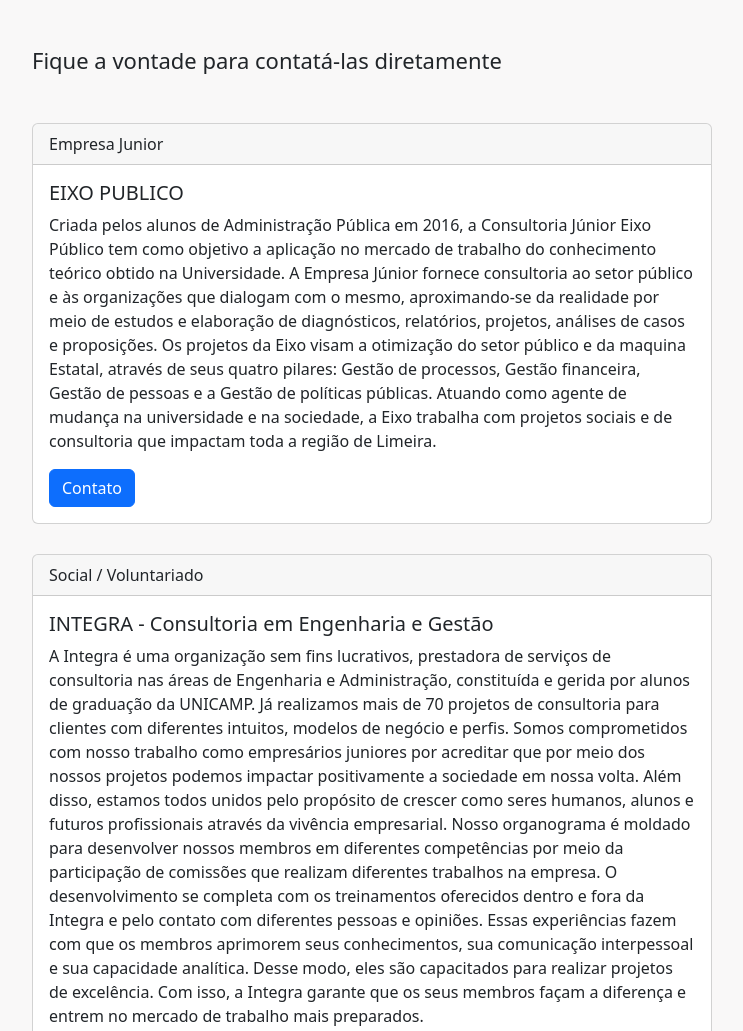
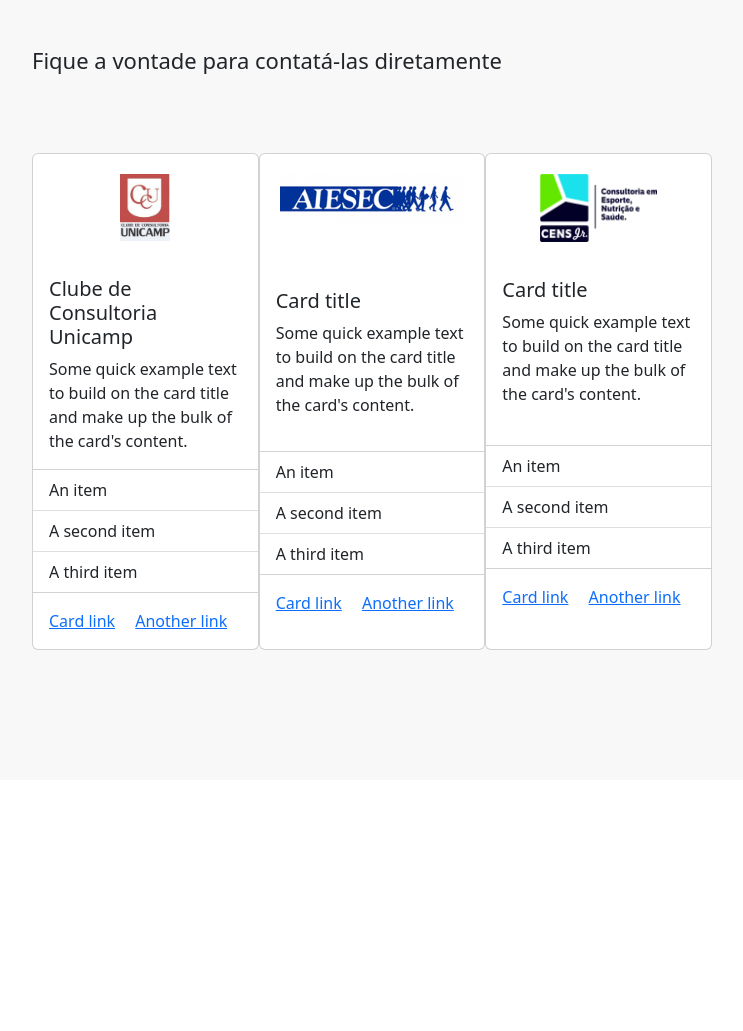
Before and after one commit to rlazani/enctrl, a plain HTML site: page organizacoes.html in a window 1280 px wide. Shown: the part 426-1457 px from the top of the page, without its empty margins (268-1011 px from the left). After the commit the page ends 1206 px from the top, so only its background shows below. Drawn offline with nearby package versions, Linux system fonts and the light colour scheme; a web font is replaced by a local one.

Commit message:
modificações organizações

```diff
--- a/organizacoes.html
+++ b/organizacoes.html
@@ -24,10 +24,59 @@
       <h1>Organizações Estudantis</h1>
     </div>
     <main id="forms">
-
         <h3>Olá! Nesse espaço estão listadas as organizações estudantis que estão oferecendo suporte a comunidade externa</h3>
         <h3>Fique a vontade para contatá-las diretamente</h3>
-        <div class="card">
+        <div class="organizacoes-row">
+          <div class="card" style="width: 18rem;">
+            <img src="img/ccu.jpg" class="logo-organizacoes" style="width: 40%;" alt="...">
+            <div class="card-body">
+              <h5 class="card-title">Clube de Consultoria Unicamp</h5>
+              <p class="card-text">Some quick example text to build on the card title and make up the bulk of the card's content.</p>
+            </div>
+            <ul class="list-group list-group-flush">
+              <li class="list-group-item">An item</li>
+              <li class="list-group-item">A second item</li>
+              <li class="list-group-item">A third item</li>
+            </ul>
+            <div class="card-body">
+              <a href="#" class="card-link">Card link</a>
+              <a href="#" class="card-link">Another link</a>
+            </div>
+          </div>
+          <div class="card" style="width: 18rem;">
+            <img src="img/aisec.jpg" class="logo-organizacoes" style="width: 100%; margin-bottom:30px;"alt="...">
+            <div class="card-body">
+              <h5 class="card-title">Card title</h5>
+              <p class="card-text">Some quick example text to build on the card title and make up the bulk of the card's content.</p>
+            </div>
+            <ul class="list-group list-group-flush">
+              <li class="list-group-item">An item</li>
+              <li class="list-group-item">A second item</li>
+              <li class="list-group-item">A third item</li>
+            </ul>
+            <div class="card-body">
+              <a href="#" class="card-link">Card link</a>
+              <a href="#" class="card-link">Another link</a>
+            </div>
+          </div>
+          <div class="card" style="width: 18rem;">
+            <img src="img/cens.png" class="logo-organizacoes" style="width: 70%;"alt="...">
+            <div class="card-body">
+              <h5 class="card-title">Card title</h5>
+              <p class="card-text">Some quick example text to build on the card title and make up the bulk of the card's content.</p>
+            </div>
+            <ul class="list-group list-group-flush">
+              <li class="list-group-item">An item</li>
+              <li class="list-group-item">A second item</li>
+              <li class="list-group-item">A third item</li>
+            </ul>
+            <div class="card-body">
+              <a href="#" class="card-link">Card link</a>
+              <a href="#" class="card-link">Another link</a>
+            </div>
+          </div>
+        </div>
+        <!-- <div class="card">
             <div class="card-header">
               Empresa Junior
             </div>
@@ -77,7 +126,7 @@
               <p class="card-text">Os alunos que participam da Equipe Torque Baja possuem como objetivo formar equipes que representarão a FCA no projeto Baja SAE. O projeto Baja SAE é um desafio lançado aos estudantes de engenharia que oferece a chance de aplicar na prática os conhecimentos adquiridos em sala de aula, visando incrementar sua preparação para o mercado de trabalho. Ao participar do projeto Baja SAE, o aluno se envolve com um caso real de desenvolvimento de projeto, desde sua a concepção, projeto detalhado e construção. No Brasil o projeto recebe o nome de Projeto Baja SAE BRASIL. Estas equipes são desafiadas semestralmente a participar da Competição Baja SAE. Porém, antes do evento, o objetivo de cada equipe é projetar e construir um protótipo recreativo off- road. Esse projeto e a fabricação do veículo deve ser desenvolvido pelos membros da equipe sem envolvimento direto de engenheiros, educadores, profissionais do ramo off-road ou ligados a esportes a motor. </p>
               <a href="#" class="btn btn-primary">Contato</a>
             </div>
-        </div>
+        </div> -->
     </main>
   <script src="https://cdn.jsdelivr.net/npm/bootstrap@5.2.0/dist/js/bootstrap.bundle.min.js" integrity="sha384-A3rJD856KowSb7dwlZdYEkO39Gagi7vIsF0jrRAoQmDKKtQBHUuLZ9AsSv4jD4Xa" crossorigin="anonymous"></script>
   </body>
--- a/styles.css
+++ b/styles.css
@@ -150,6 +150,7 @@ h1 {
 #competencias {
     background-color: rgb(253, 247, 240);
     padding: 50px 0px;
+    text-align: center;
 }
 
 #competencias-wrap {
@@ -164,7 +165,7 @@ h1 {
     padding: 10px 20px;
     border-radius: 50px;
     border: 1px lightgray solid;
-    background-color: rgb(254, 250, 243);
+    background-color: #fff;
 }
 
 .btn-fila button:hover {
@@ -306,6 +307,17 @@ form {
         color:#fff;
       }
 
+      .organizacoes-row {
+        display:flex;
+        justify-content: space-around;
+      }
+
+      .logo-organizacoes {
+        margin: auto;
+        padding: 20px;
+      }
+
+
       /*PÁGINA PROJETOS */
 
       #img-projetos {
```
Also changed, not shown: index.html (+3 -0 lines).
